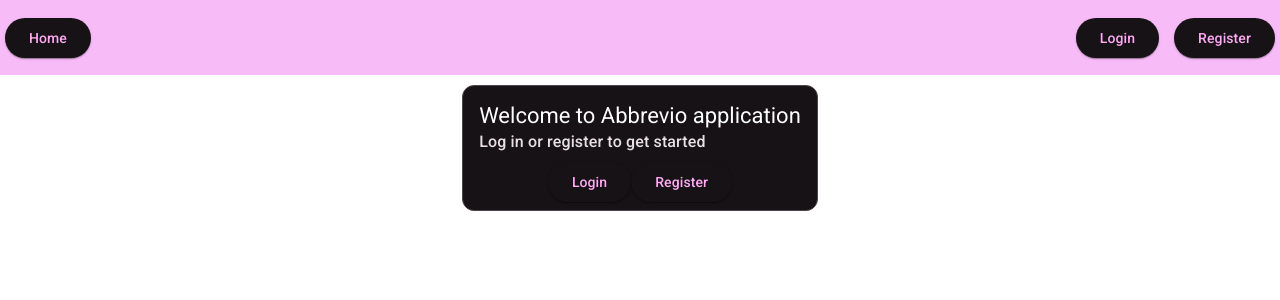
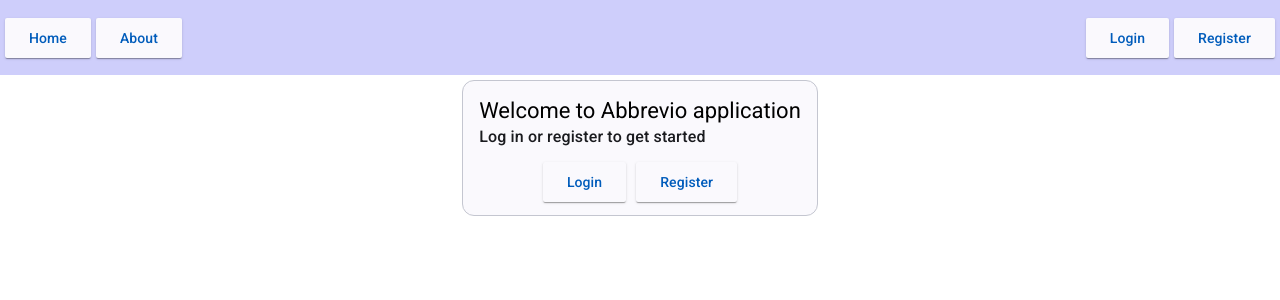
Before and after one commit to Kuki031/abbrevio-application-spa, an Angular app: page /home in a window 1280 px wide. Shown: the top 300 px of the page. Built offline with nearby package versions, Linux system fonts and the light colour scheme.

Commit message:
Add about modal, change styling

```diff
--- a/angular.json
+++ b/angular.json
@@ -27,7 +27,7 @@
               }
             ],
             "styles": [
-              "@angular/material/prebuilt-themes/magenta-violet.css",
+              "@angular/material/prebuilt-themes/azure-blue.css",
               "src/styles.css"
             ],
             "scripts": []
--- a/src/app/auth-actions/login/login.component.css
+++ b/src/app/auth-actions/login/login.component.css
@@ -28,17 +28,8 @@ h3 {
     padding: 5px;
 }
 
-.snackbar {
-    background-color: crimson;
-}
-
-.hidden {
-    display: none;
-}
-
-mat-card-content,
-mat-card-title {
-    color: #fff;
+.g {
+    margin: 5px;
 }
 
 @keyframes fadein {
--- a/src/app/auth-actions/login/login.component.html
+++ b/src/app/auth-actions/login/login.component.html
@@ -46,7 +46,7 @@
               Log in
             </button>
 
-            <mat-spinner *ngIf="isClicked" diameter="50"></mat-spinner>
+            <mat-spinner *ngIf="isClicked" diameter="30" class="g"></mat-spinner>
           </div>
         </div>
       </form>
--- a/src/app/auth-actions/register/register.component.css
+++ b/src/app/auth-actions/register/register.component.css
@@ -28,11 +28,6 @@ h3 {
     padding: 5px;
 }
 
-mat-card-content,
-mat-card-title {
-    color: #fff;
-}
-
 @keyframes fadein {
     0% {
         opacity: 0;
--- a/src/app/header/header/header.component.css
+++ b/src/app/header/header/header.component.css
@@ -1,16 +1,16 @@
 .header {
     width: 100%;
-    height: 75px;
-    min-height: 55px;
 }
 
 .header-container {
     display: flex;
+    margin: auto;
+    flex-wrap: wrap;
+    flex-direction: row;
     justify-content: space-between;
-    align-items: center;
     width: 100%;
-    height: 100%;
-    background-color: rgba(243, 148, 243, 0.63);
+    height: 75px;
+    background-color: rgba(108, 108, 243, 0.329);
 }
 
 .header-container__info,
@@ -18,11 +18,18 @@
     display: flex;
     flex-direction: row;
     align-items: center;
-    gap: 15px;
+    gap: 5px;
     margin: 5px;
-    flex-shrink: 0;
 }
 
-button {
-    white-space: nowrap;
+@media (max-width: 400px) {
+
+    a[mat-raised-button],
+    button[mat-raised-button] {
+        padding: 2px;
+        margin: 2px;
+        font-size: 10px;
+        border-radius: 2px;
+        box-shadow: none;
+    }
 }
--- a/src/app/header/header/header.component.html
+++ b/src/app/header/header/header.component.html
@@ -2,8 +2,10 @@
     <div class="header-container">
       <div class="header-container__info">
         <a mat-raised-button href="home">Home</a>
+        <button mat-raised-button (click)="openDialog()">About</button>
       </div>
-
+      <div>
+      </div>
       <div class="header-container__options">
         <ng-container *ngIf="isLoggedIn; else loggedOut">
           <a mat-raised-button href="dashboard">Dashboard</a>
--- a/src/app/header/header/header.component.ts
+++ b/src/app/header/header/header.component.ts
@@ -1,19 +1,36 @@
-import { Component } from '@angular/core';
+import { Component, Inject } from '@angular/core';
 import { MatButtonModule } from '@angular/material/button';
 import { OnInit } from '@angular/core';
 import { CommonModule } from '@angular/common';
 import { AuthActionsService } from '../../auth-actions/auth-service/auth-actions.service';
+import { MatDialogModule, MatDialogRef, MAT_DIALOG_DATA, MatDialog } from '@angular/material/dialog';
+import { MatCardModule } from '@angular/material/card';
+import { MatMenuModule } from '@angular/material/menu';
+import { MatIcon } from '@angular/material/icon';
+
 
 @Component({
   selector: 'app-header',
   standalone: true,
-  imports: [MatButtonModule, CommonModule],
+  imports: [MatButtonModule, CommonModule, MatDialogModule, MatCardModule, MatMenuModule, MatIcon],
   templateUrl: './header.component.html',
   styleUrl: './header.component.css'
 })
 export class HeaderComponent implements OnInit {
 
-  constructor(private authService: AuthActionsService) { }
+  constructor(private authService: AuthActionsService, public dialog: MatDialog) { }
+
+  openDialog(): void {
+    const dialogRef = this.dialog.open(Modal, {
+      width: '1000px',
+    });
+
+    dialogRef.afterClosed().subscribe(result => {
+      console.log('The dialog was closed');
+    });
+  }
+
+
 
   isLoggedIn: boolean = false;
   ngOnInit(): void {
@@ -26,3 +43,20 @@ export class HeaderComponent implements OnInit {
   }
 
 }
+@Component({
+  selector: 'modal',
+  templateUrl: './modal.html',
+  styleUrl: './modal.css',
+  standalone: true,
+  imports: [MatCardModule, MatButtonModule]
+})
+export class Modal {
+
+  constructor(
+    public dialogRef: MatDialogRef<Modal>,
+    @Inject(MAT_DIALOG_DATA) public data: "hi") { }
+
+  onNoClick(): void {
+    this.dialogRef.close();
+  }
+}
--- /dev/null
+++ b/src/app/header/header/modal.css
@@ -0,0 +1,14 @@
+.modal-card,
+mat-card-content {
+    display: flex;
+    align-items: center;
+    justify-content: space-evenly;
+    margin: auto;
+    flex-wrap: wrap;
+    flex-direction: column;
+    gap: 5px;
+}
+
+mat-card-title {
+    margin: 15px;
+}
--- /dev/null
+++ b/src/app/header/header/modal.html
@@ -0,0 +1,11 @@
+<mat-card class="modal-card">
+    <mat-card-header>
+      <mat-card-title>Welcome to Abbrevio search application!</mat-card-title>
+    </mat-card-header>
+    <mat-card-content>
+      <p>The Abbreviation Lookup Application allows employees to quickly search for the meanings of abbreviations.</p>
+      <p>Users can vote or comment on existing explanations, helping to highlight the most useful ones.</p>
+      <p> In addition, users can create new entries for abbreviations not yet listed in the app.</p>
+        <button mat-raised-button (click)="onNoClick()">Close</button>
+    </mat-card-content>
+  </mat-card>
--- a/src/app/home/home/home.component.css
+++ b/src/app/home/home/home.component.css
@@ -2,12 +2,8 @@
     display: flex;
     align-items: center;
     justify-content: center;
-    margin: 10px;
+    margin: 5px;
     animation: fadein .5s ease-in-out;
-}
-
-.sm mat-card-title {
-    color: #fff;
 }
 
 .sm mat-card {
@@ -15,6 +11,11 @@
     align-items: center;
     justify-content: center;
     margin: auto;
+}
+
+
+mat-card-actions>a {
+    margin: 5px;
 }
 
 @keyframes fadein {
--- a/src/styles.css
+++ b/src/styles.css
@@ -9,3 +9,8 @@ body {
     margin: 0;
     font-family: Roboto, "Helvetica Neue", sans-serif;
 }
+
+a[mat-raised-button],
+button[mat-raised-button] {
+    border-radius: 2px;
+}
```
Also changed, not shown: src/app/home/home/home.component.html (+1 -8 lines).
